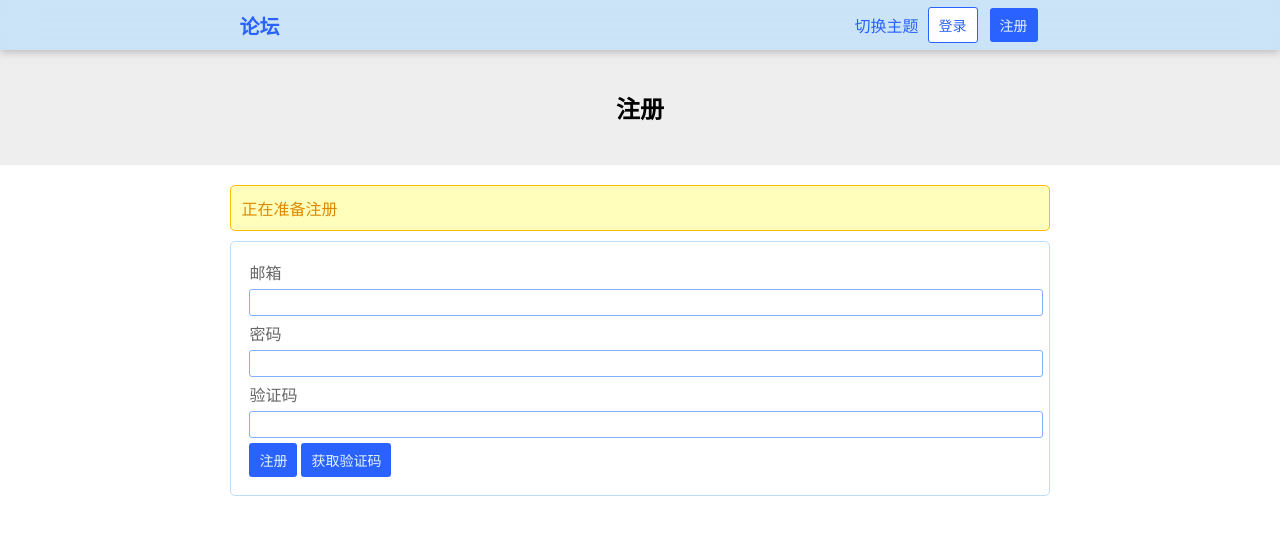
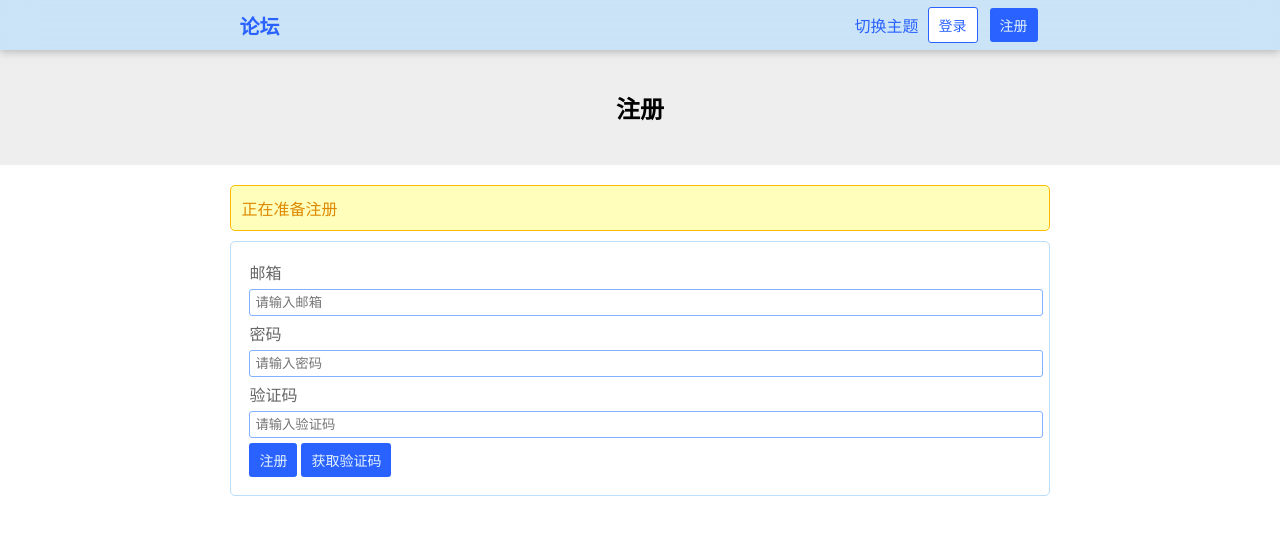
Before and after one commit to icyyoung719/Fourm, a Django app: page /register/ in a window 1280 px wide. Shown: the top 535 px of the page. Run offline with Django 4.2, Linux system fonts and the light colour scheme.

Commit message:
style: Add placeholders to form inputs and style them

```diff
--- a/HustRava_app/static/style.css
+++ b/HustRava_app/static/style.css
@@ -51,8 +51,19 @@ input[type="text"], input[type="password"], input[type="email"], textarea {
     border: 1px solid #82B1FF;
     border-radius: 3px;
     outline: none;
-    transition: border-color 0.3s ease,
-                box-shadow 0.3s ease;
+    transition: border-color 0.3s ease, box-shadow 0.3s ease;
+    /* 设置占位符文本的颜色 */
+    ::placeholder {
+        color: #999; /* 浅灰色 */
+        opacity: 1; /* Firefox */
+    }
+    /* 兼容不同浏览器的占位符样式 */
+    :-ms-input-placeholder { /* Internet Explorer 10-11 */
+        color: #999;
+    }
+    ::-ms-input-placeholder { /* Microsoft Edge */
+        color: #999;
+    }
 }
 input[type="text"]:hover, input[type="password"]:hover, input[type="email"]:hover, textarea:hover {
     border-color: #448AFF;
--- a/HustRava_app/templates/create.html
+++ b/HustRava_app/templates/create.html
@@ -50,7 +50,7 @@
                     <label for="title">标题</label>
                     <input type="text" name="title" id="title" maxlength="32" /><br />
                     <label for="content">内容</label>
-                    <textarea type="text" name="content" id="content" maxlength="4096"></textarea>
+                    <textarea type="text" name="content" id="content" maxlength="4096" placeholder="支持markdown格式哦"></textarea>
                     <br>
                     <input type="submit" value="发布" />
                 </form>
--- a/HustRava_app/templates/login.html
+++ b/HustRava_app/templates/login.html
@@ -49,9 +49,9 @@
                 <form action="/login/" method="post">
                     {% csrf_token %}
                     <label for="user_email">用户邮箱</label>
-                    <input type="text" name="user_email" id="user_email" />
+                    <input type="text" name="user_email" id="user_email" placeholder="请输入邮箱" />
                     <label for="password">密码</label>
-                    <input type="password" name="password" id="password" />
+                    <input type="password" name="password" id="password" placeholder="请输入密码" />
                     <input type="submit" value="登录" />
                 </form>
             </div>
--- a/HustRava_app/templates/register.html
+++ b/HustRava_app/templates/register.html
@@ -51,11 +51,11 @@
                     {% csrf_token %}
                     <input type="hidden" id="csrf_token" value="{{ csrf_token }}">
                     <label for="user_email">邮箱</label>
-                    <input type="email" name="user_email" id="user_email" required/>
+                    <input type="email" name="user_email" id="user_email" placeholder="请输入邮箱" required/>
                     <label for="password">密码</label>
-                    <input type="password" name="password" id="password" />
+                    <input type="password" name="password" id="password" placeholder="请输入密码" />
                     <label for="verify_code">验证码</label>
-                    <input type="text" name="verify_code" id="verify_code" />
+                    <input type="text" name="verify_code" id="verify_code" placeholder="请输入验证码" />
                     <input type="submit" value="注册" id="submit" />
                     <button type="button" id="send_captcha_register" class="send_captcha_btn" data-form="register">获取验证码</button>
                 </form>
```
Also changed, not shown: HustRava_app/templates/settings_password.html (+4 -4 lines).
